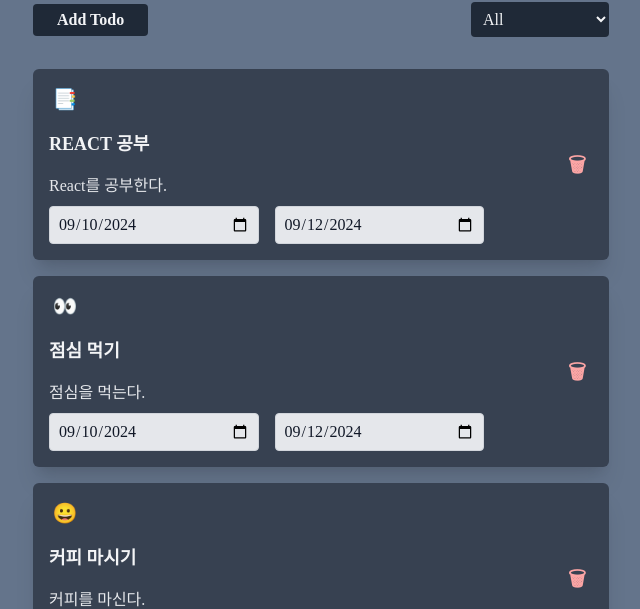
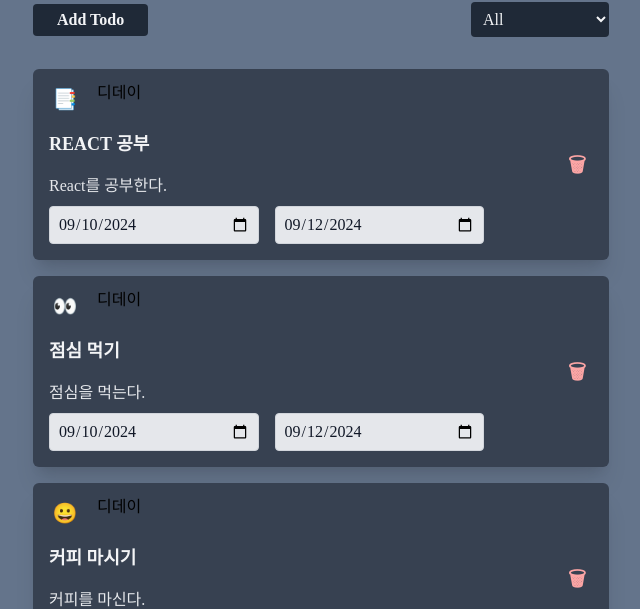
Before and after one commit to woorifisa-service-dev-3rd/backend-2nd-2todomate, a Next.js app in the folder todomate_frontend/: page /todo in a window 1280 px wide. Shown: the part 150-759 px from the top of the page, without its empty margins (319-959 px from the left). Built offline with nearby package versions, Linux system fonts and the light colour scheme.

Commit message:
feat: 디데이 공간 추가

```diff
--- a/todomate_frontend/components/todo/TodoItemV2.jsx
+++ b/todomate_frontend/components/todo/TodoItemV2.jsx
@@ -90,6 +90,7 @@
       onDragOver={onDragOver}
     >
       <div className="w-4/5">
+        <div className="flex space-x-4">
           <span className="text-lg font-medium text-gray-300">
             {/* {TODO_CATEGORY_ICON[todo.category]} */}
             <IconButton
@@ -97,6 +98,10 @@
               onClick={changCategoryHandler}
             />
           </span>
+          <span>
+            <div>디데이</div>
+          </span>
+        </div>
         <div className="flex flex-col mt-2 w-full">
           <input
             type="text"
```
Lines whose indentation alone changed are shown as unchanged.
